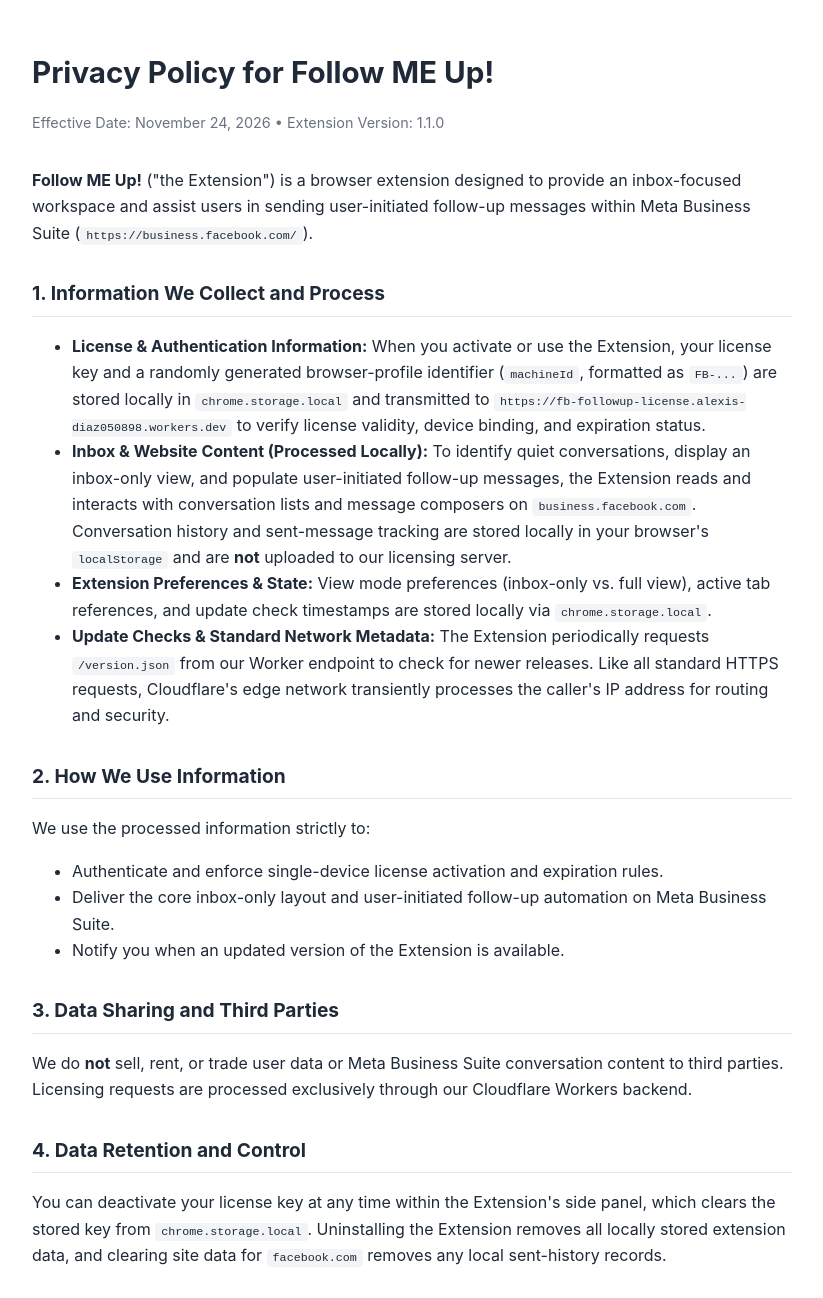
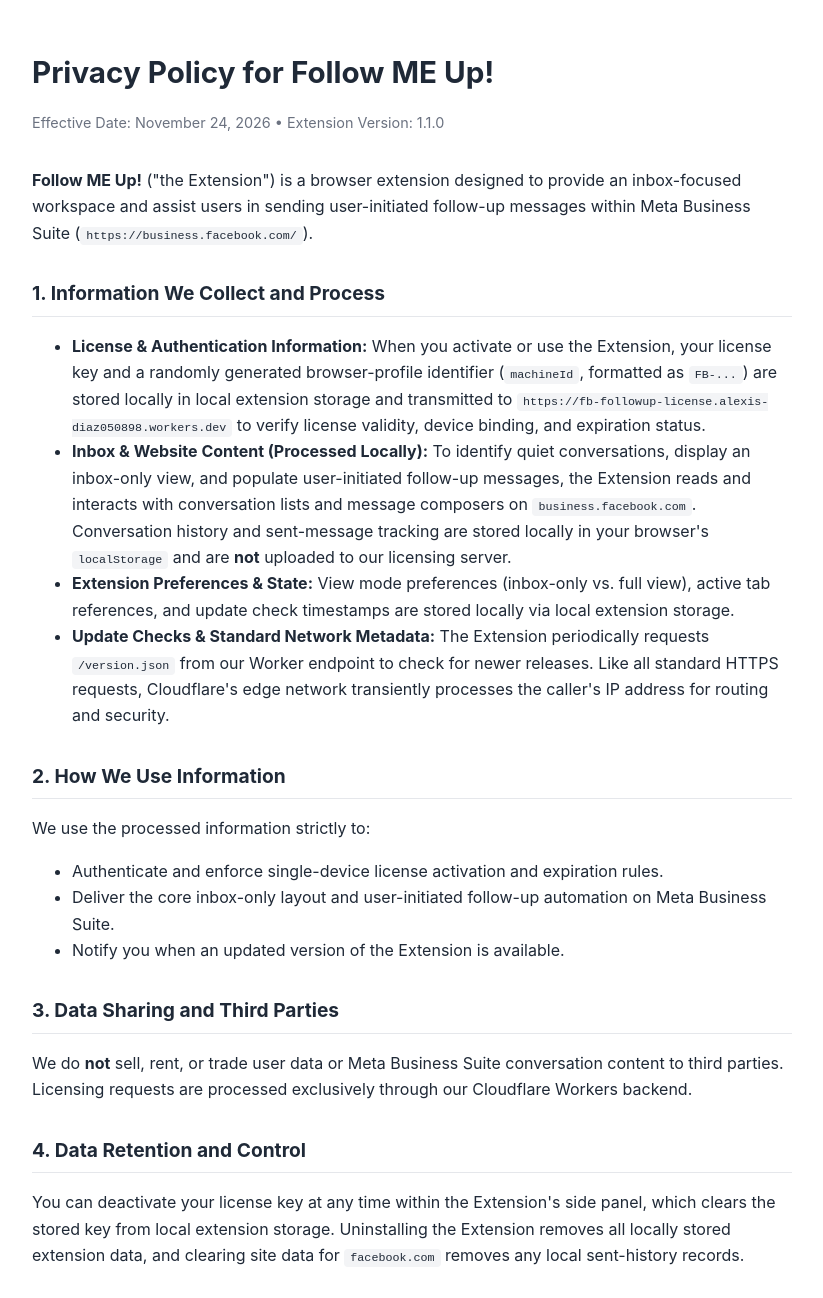
Before and after one commit to jackfrost05081998/followmeup-privacy, a plain HTML site: page index.html in a window 1280 px wide. Shown: the top 1298 px of the page, without its empty margins (228-1051 px from the left). Drawn offline with Linux system fonts and the light colour scheme.

Commit message:
Use browser-neutral storage wording for Edge Add-ons

```diff
--- a/index.html
+++ b/index.html
@@ -34,7 +34,7 @@
     <li>
       <strong>License &amp; Authentication Information:</strong> When you activate or use the Extension,
       your license key and a randomly generated browser-profile identifier (<code>machineId</code>, formatted
-      as <code>FB-...</code>) are stored locally in <code>chrome.storage.local</code> and transmitted to
+      as <code>FB-...</code>) are stored locally in local extension storage and transmitted to
       <code>https://fb-followup-license.alexis-diaz050898.workers.dev</code> to verify license validity,
       device binding, and expiration status.
     </li>
@@ -47,7 +47,7 @@
     </li>
     <li>
       <strong>Extension Preferences &amp; State:</strong> View mode preferences (inbox-only vs. full view),
-      active tab references, and update check timestamps are stored locally via <code>chrome.storage.local</code>.
+      active tab references, and update check timestamps are stored locally via local extension storage.
     </li>
     <li>
       <strong>Update Checks &amp; Standard Network Metadata:</strong> The Extension periodically requests
@@ -74,7 +74,7 @@
   <h2>4. Data Retention and Control</h2>
   <p>
     You can deactivate your license key at any time within the Extension's side panel, which clears the
-    stored key from <code>chrome.storage.local</code>. Uninstalling the Extension removes all locally stored
+    stored key from local extension storage. Uninstalling the Extension removes all locally stored
     extension data, and clearing site data for <code>facebook.com</code> removes any local sent-history records.
   </p>
 
```
